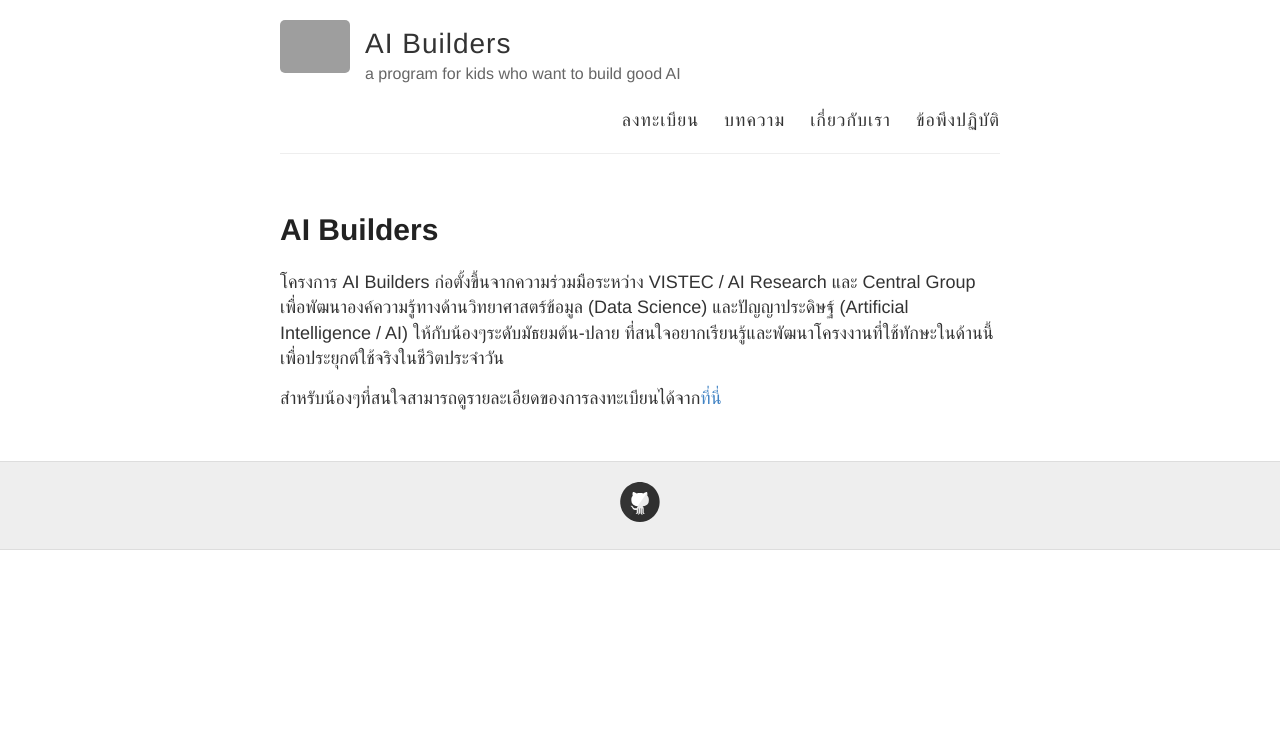
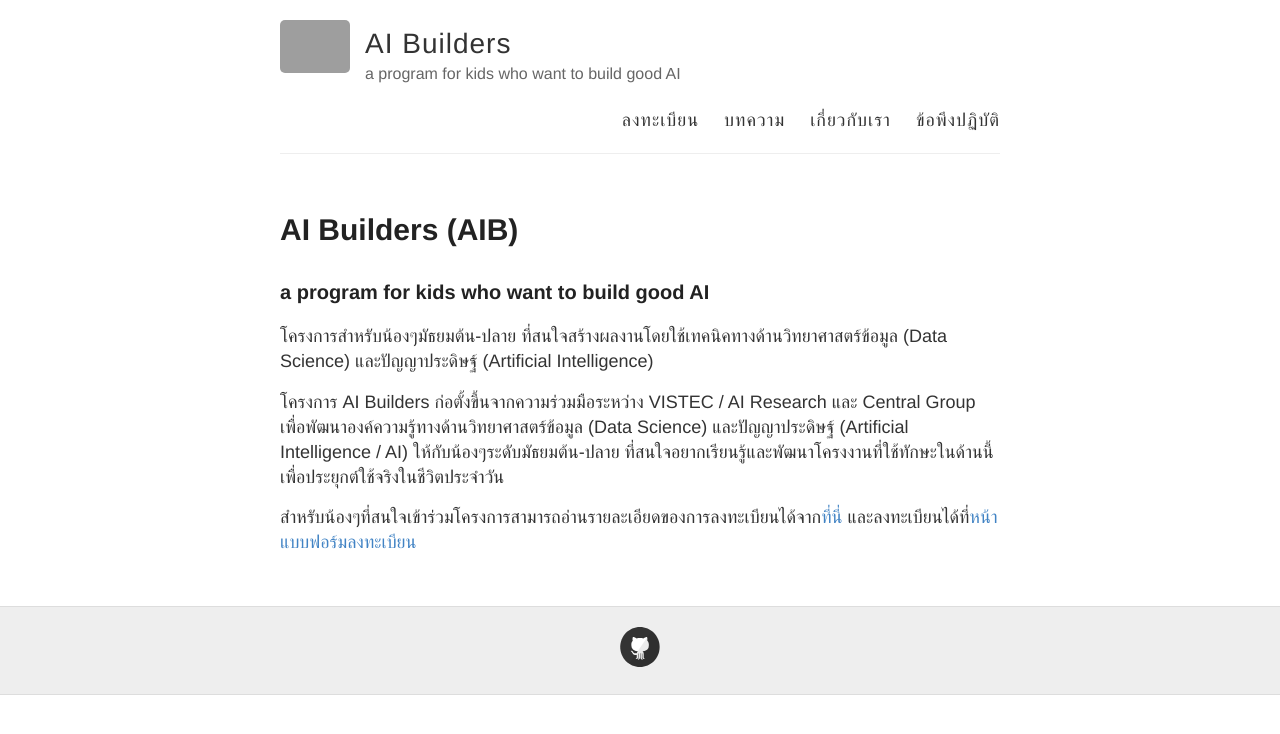
Before and after one commit to ai-builders/ai-builders.github.io, a Jekyll site: the page built from docs/index.html, in a window 1280 px wide. Shown: the top 734 px of the page. Built offline with Jekyll 4.4.1, drawn with Linux system fonts in a browser that asks for light colours; grey boxes are pictures that could not be loaded.

Commit message:
Very brief about, update index page

```diff
--- a/docs/index.html
+++ b/docs/index.html
@@ -3,13 +3,19 @@
 ---
 
 <div class="posts">
-  <h1>AI Builders</h1>
+  <h1>AI Builders (AIB)</h1>
+  <h3>a program for kids who want to build good AI</h3>
+  <p>
+    โครงการสำหรับน้องๆมัธยมต้น-ปลาย ที่สนใจสร้างผลงานโดยใช้เทคนิคทางด้านวิทยาศาสตร์ข้อมูล (Data Science)
+    และปัญญาประดิษฐ์ (Artificial Intelligence)
+  </p>
   <p>
     โครงการ AI Builders ก่อตั้งขึ้นจากความร่วมมือระหว่าง VISTEC / AI Research และ
     Central Group เพื่อพัฒนาองค์ความรู้ทางด้านวิทยาศาสตร์ข้อมูล (Data Science) และปัญญาประดิษฐ์
     (Artificial Intelligence / AI) ให้กับน้องๆระดับมัธยมต้น-ปลาย ที่สนใจอยากเรียนรู้และพัฒนาโครงงานที่ใช้ทักษะในด้านนี้เพื่อประยุกต์ใช้จริงในชีวิตประจำวัน
   </p>
   <p>
-    สำหรับน้องๆที่สนใจสามารถดูรายละเอียดของการลงทะเบียนได้จาก<a href="{{ site.baseurl }}/register">ที่นี่</a>
+    สำหรับน้องๆที่สนใจเข้าร่วมโครงการสามารถอ่านรายละเอียดของการลงทะเบียนได้จาก<a href="{{ site.baseurl }}/registration-info">ที่นี่</a>
+    และลงทะเบียนได้ที่<a href="{{ site.baseurl }}/register">หน้าแบบฟอร์มลงทะเบียน</a>
   </p>
 </div>
```
Also changed, not shown: docs/about.md (+9 -1 lines).
